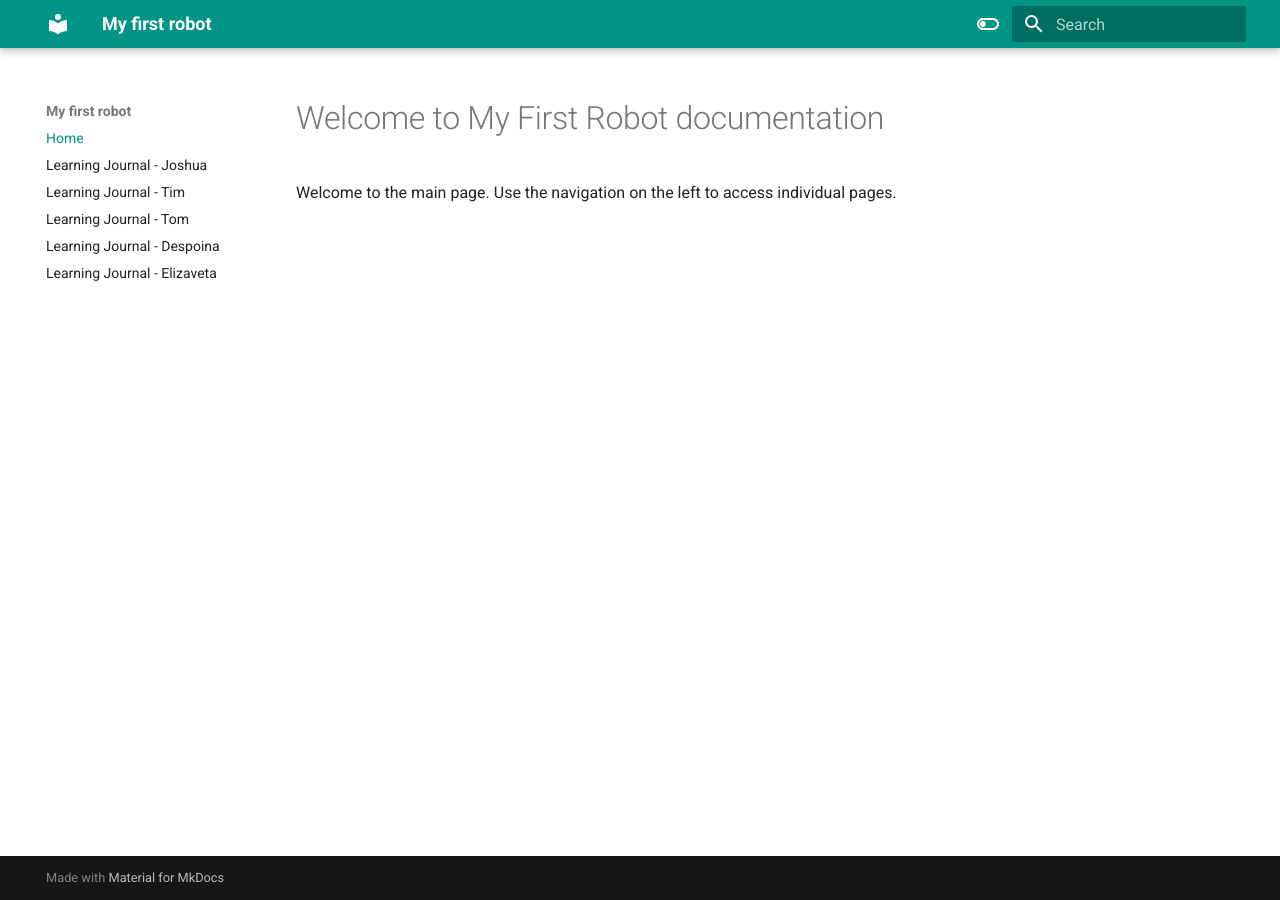
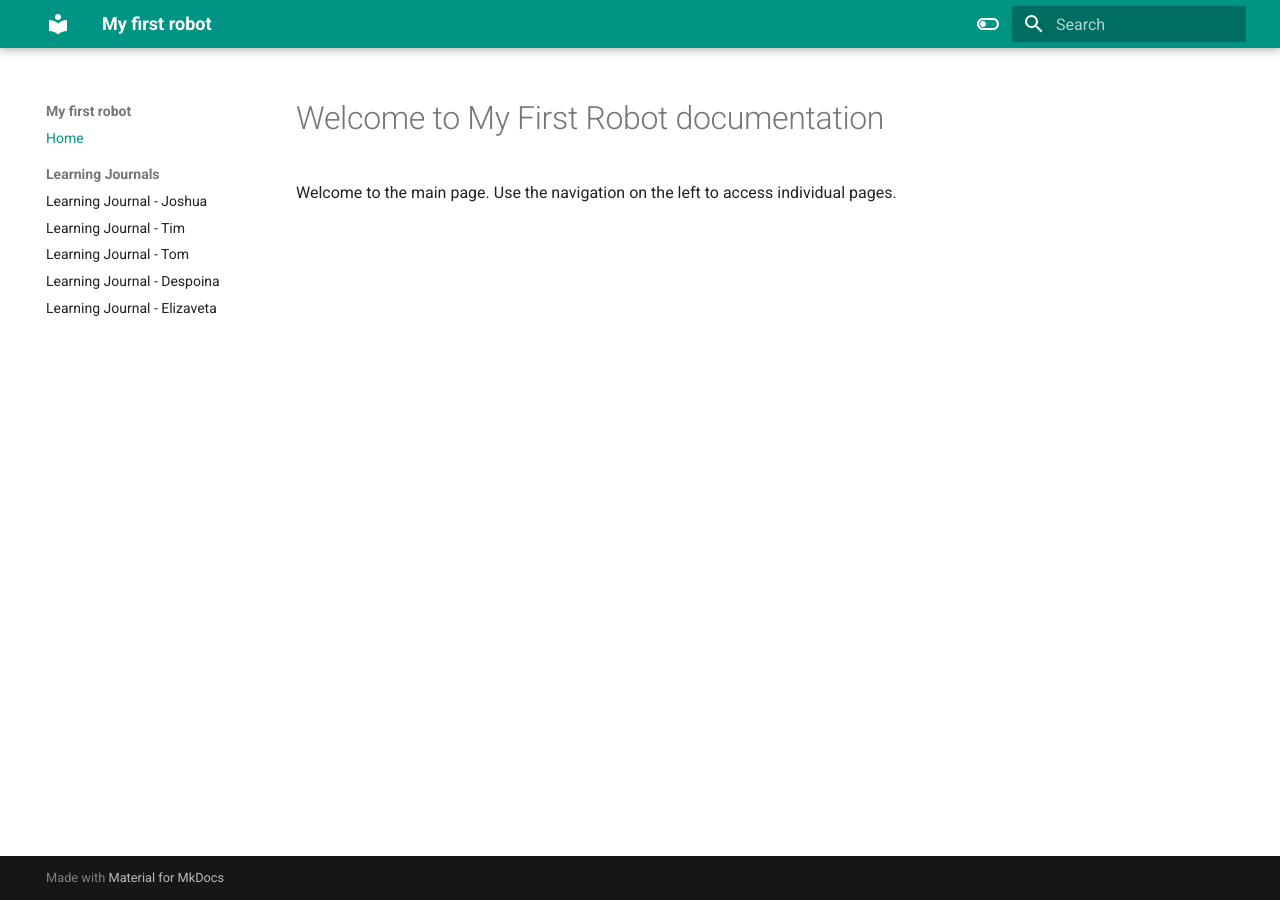
Before and after one commit to VioletHarmon2002/MyFirstRobot, an MkDocs documentation site: the page built from docs/index.md, in a window 1280 px wide. Built offline with MkDocs 1.6.1 and Material for MkDocs 9.7.7, drawn with Linux system fonts in a browser that asks for light colours.

Commit message:
feat: added header

```diff
--- a/mkdocs.yml
+++ b/mkdocs.yml
@@ -26,11 +26,12 @@ theme:
 
 nav:
   - Home: index.md
-  - Learning Journal - Joshua: learning-journal-joshua.md
-  - Learning Journal - Tim: learning-journal-tim.md
-  - Learning Journal - Tom: learning-journal-tom.md
-  - Learning Journal - Despoina: learning-journal-despoina.md
-  - Learning Journal - Elizaveta: learning-journal-elizaveta.md
+  - Learning Journals:
+      - Learning Journal - Joshua: learning-journal-joshua.md
+      - Learning Journal - Tim: learning-journal-tim.md
+      - Learning Journal - Tom: learning-journal-tom.md
+      - Learning Journal - Despoina: learning-journal-despoina.md
+      - Learning Journal - Elizaveta: learning-journal-elizaveta.md
 
 
 markdown_extensions:
```
